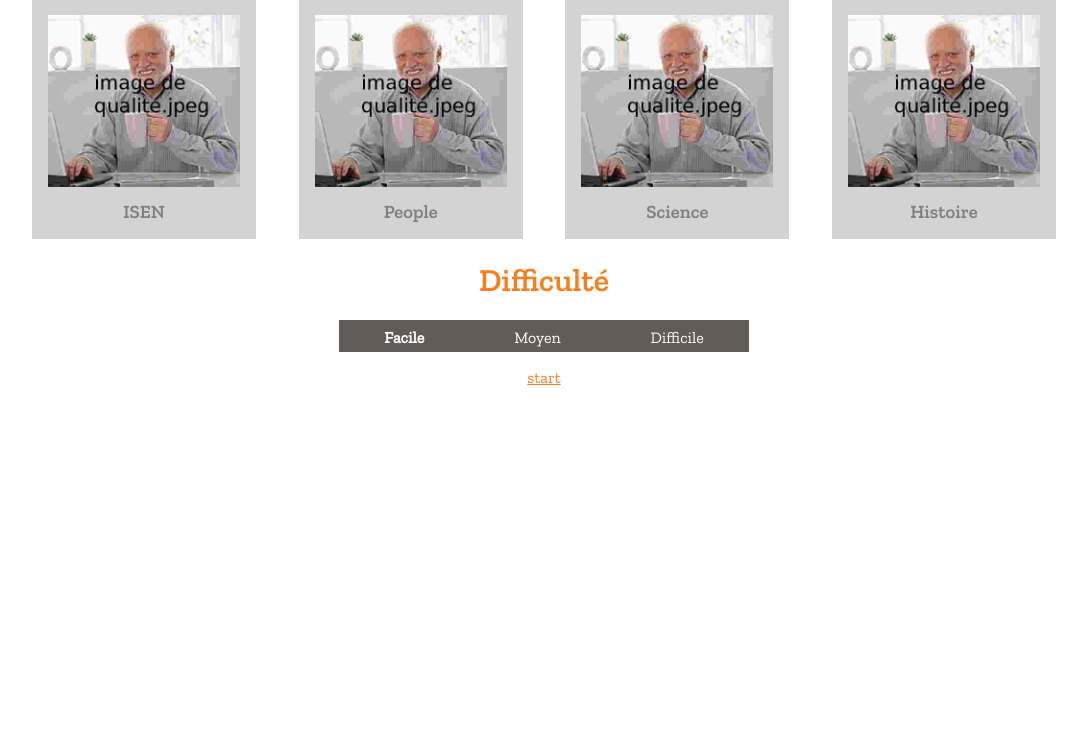
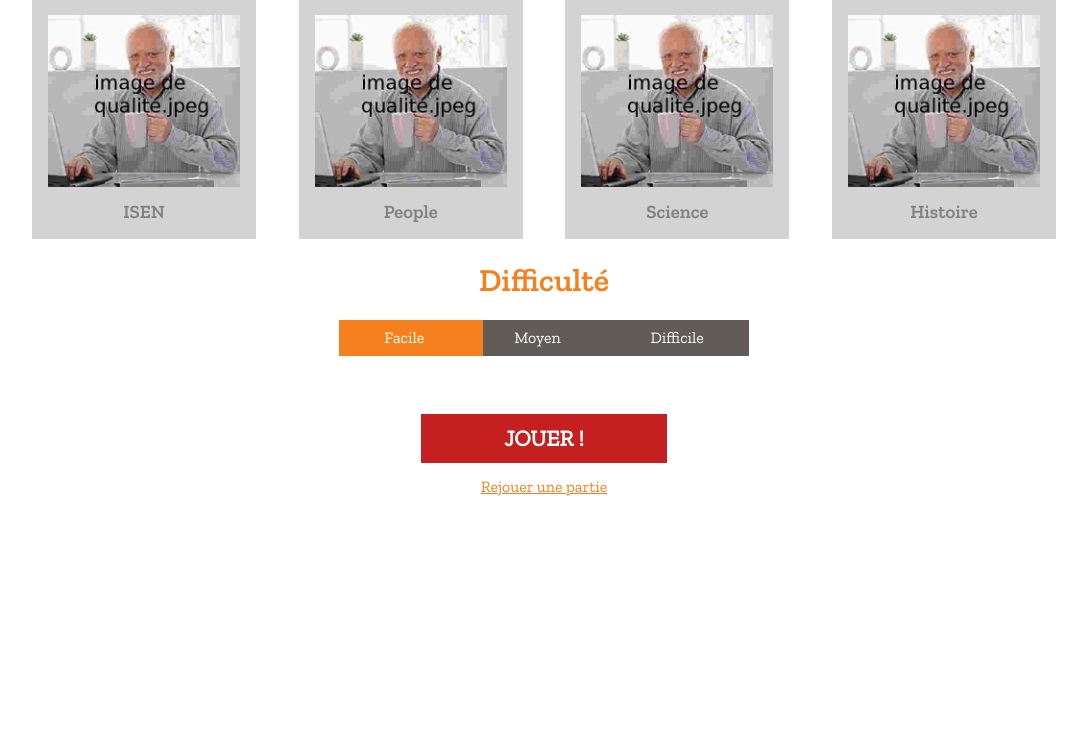
Before and after one commit to Tomy2e/burger-quiz, a PHP site: page /gamesettings.php in a window 1280 px wide. Shown: the part 146-882 px from the top of the page, without its empty margins (96-1183 px from the left). Run offline with PHP 8.4, Linux system fonts and the light colour scheme.

Commit message:
Bouton slider difficulté (putain c'était dur)

```diff
--- a/www/css/gamesettings.css
+++ b/www/css/gamesettings.css
@@ -27,7 +27,7 @@ li.theme-list-item h3
     margin-top: 0.5em;
 }
 
-.hbox-selector
+.slider-button
 {
     background-color: var(--alt-back);
     margin: 1em 30%;
@@ -35,14 +35,14 @@ li.theme-list-item h3
     transition: all 0.3s;
 }
 
-.hbox-selector ul
+.slider-button ul
 {
     display: flex;
     flex-direction: row;
     justify-content: stretch;
 }
 
-.hbox-selector ul li
+.slider-button ul li
 {
     display: inline-block;
     width: auto;
@@ -51,6 +51,7 @@ li.theme-list-item h3
     flex: auto;
 
     padding: 0.5em 1em;
+    padding-bottom: 0.75em;
 
     font-size: 1em;
 
@@ -60,31 +61,33 @@ li.theme-list-item h3
     cursor: pointer;
 
     transition: all 0.3s;
+    transition-delay: 0.1s;
 }
 
-.hbox-selector ul li:hover
+.slider-button ul li:hover
 {
-    color: var(--text-alt);
+    background-color: rgba(255, 255, 255, 0.26);
 }
 
-.hbox-selector ul li.selected
+.slider-button ul li.selected::first-line
 {
-    font-weight: bold;
+    transform: scale(1.05);
 }
 
-.hbox-selector ul li.selected:hover
+.slider-button ul li.selected:hover
 {
     color: white;
+    background-color: transparent;
 }
 
-#hbox-selector-marker
+#slider-button-marker
 {
     background-color: var(--main-front);
 
-    height: 2em;
-    width: 0em;
+    height: 2.25em;
+    width: 9em;
 
-    margin-top: -2em;
+    margin-top: -2.25em;
 
     transition: all 0.2s;
 }
@@ -98,3 +101,18 @@ li.theme-list-item h3
 {
     width: 100%;
 }
+
+#play
+{
+    display: block;
+    width: 10em;
+
+    margin: auto;
+    margin-top: 2.5em;
+    margin-bottom: 0.5em;
+    padding: 0.5em;
+
+    font-size: 1.4em;
+
+    background-color: var(--alt-front);
+}
--- a/www/css/generic-theme.css
+++ b/www/css/generic-theme.css
@@ -151,6 +151,8 @@ button.flat, .button.flat
 {
     background-color: var(--btn-back);
     border-color: var(--btn-back);
+
+    border-radius: 0;
 }
 
 
--- a/www/gamesettings.php
+++ b/www/gamesettings.php
@@ -43,17 +43,18 @@
 			</ul>
 
 			<h1>Difficulté</h1>
-			<div class="hbox-selector" id="difficulty">
+			<div class="slider-button" id="difficulty">
 				<ul class="hnav-list">
 					<li class="selected">Facile</li>
 					<li>Moyen</li>
 					<li>Difficile</li>
 				</ul>
 
-				<div id="hbox-selector-marker"></div>
+				<div id="slider-button-marker"></div>
 			</div>
 
-			<a href="game">start</a>
+			<a id="play" class="button flat highlighted" href="game.php">Jouer !</a>
+			<a id="replay" href="game.php">Rejouer une partie</a>
 
 		</div>
 
--- a/www/js/slider-button.js
+++ b/www/js/slider-button.js
@@ -1,5 +1,5 @@
 window.addEventListener('load', () => {
-    var selectors = document.querySelector('.hbox-selector');
+    var selectors = document.querySelector('.slider-button');
 
     if (selectors)
     {
@@ -13,18 +13,31 @@ class SliderButton
     {
         this.element = element;
 
-        var children = this.element.children
+        /* Parse this element's children to find the marker and, eventually, a default selected item */
+        var children = this.element.children;
+
         for (let i=0 ; i < children.length ; i++)
         {
+            if ( children[i].tagName == "UL" )
+            {
+                //Parse all items
+                for (let j = 0; j < children[i].children.length; j++)
+                {
+                    const item = children[i].children[j];
+                    if ( item.classList.contains('selected') )  //This item is selected by default
+                    {
+                        this.selectedItem = item;
+                    }
+                }
+            }
+            //Find the marker
             if ( children[i].tagName == "DIV" && children[i].id == "slider-button-marker")
             {
                 this.marker = children[i];
-                break;
             }
         }
 
         this.element.addEventListener('click', (ev) => {
-            console.log('yuo clockd my btn');
             console.log(ev.target);
 
             this.select(ev.target);
@@ -34,9 +47,25 @@ class SliderButton
 
     select(target)
     {
+        //Bounding rects of our elements
         var targetRect = target.getBoundingClientRect();
         var elementRect = this.element.getBoundingClientRect();
 
-        this.marker.style.marginLeft =
+        //Translate the marker to it's target position
+        this.marker.style.marginLeft = (((targetRect.left - elementRect.left) / elementRect.width) * 100) + '%';
+        this.marker.style.width = (targetRect.width / elementRect.width) * 100 + '%';
+
+        //Select the targeted item, and unselect the previously selected item
+        this.selectedItem.classList.remove('selected');
+        target.classList.add('selected');
+        this.selectedItem = target;
+
+        console.log(this.marker);
+
+    }
+
+    getSelectedItem()
+    {
+        return this.selectedItem;
     }
 }
```
